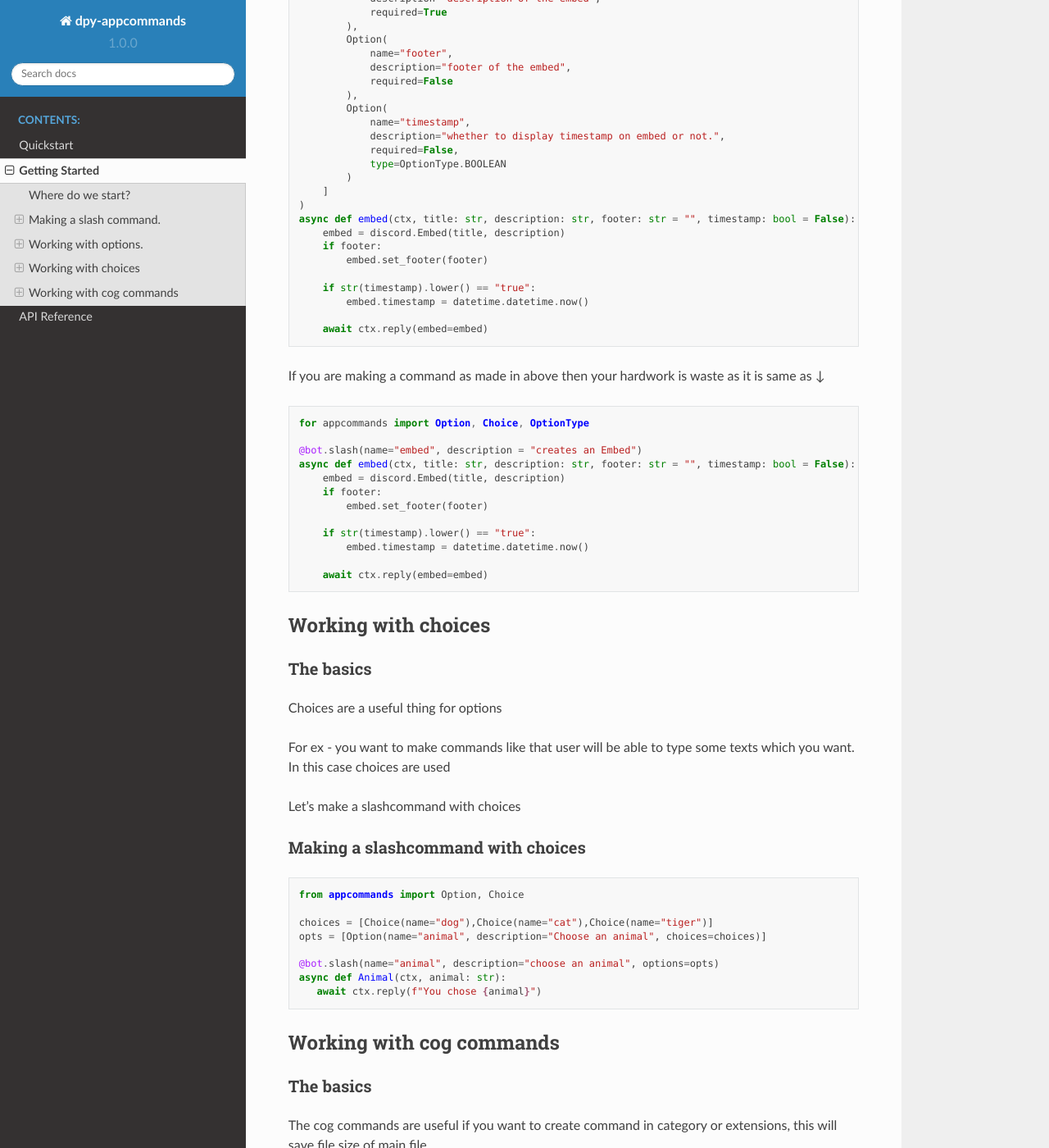
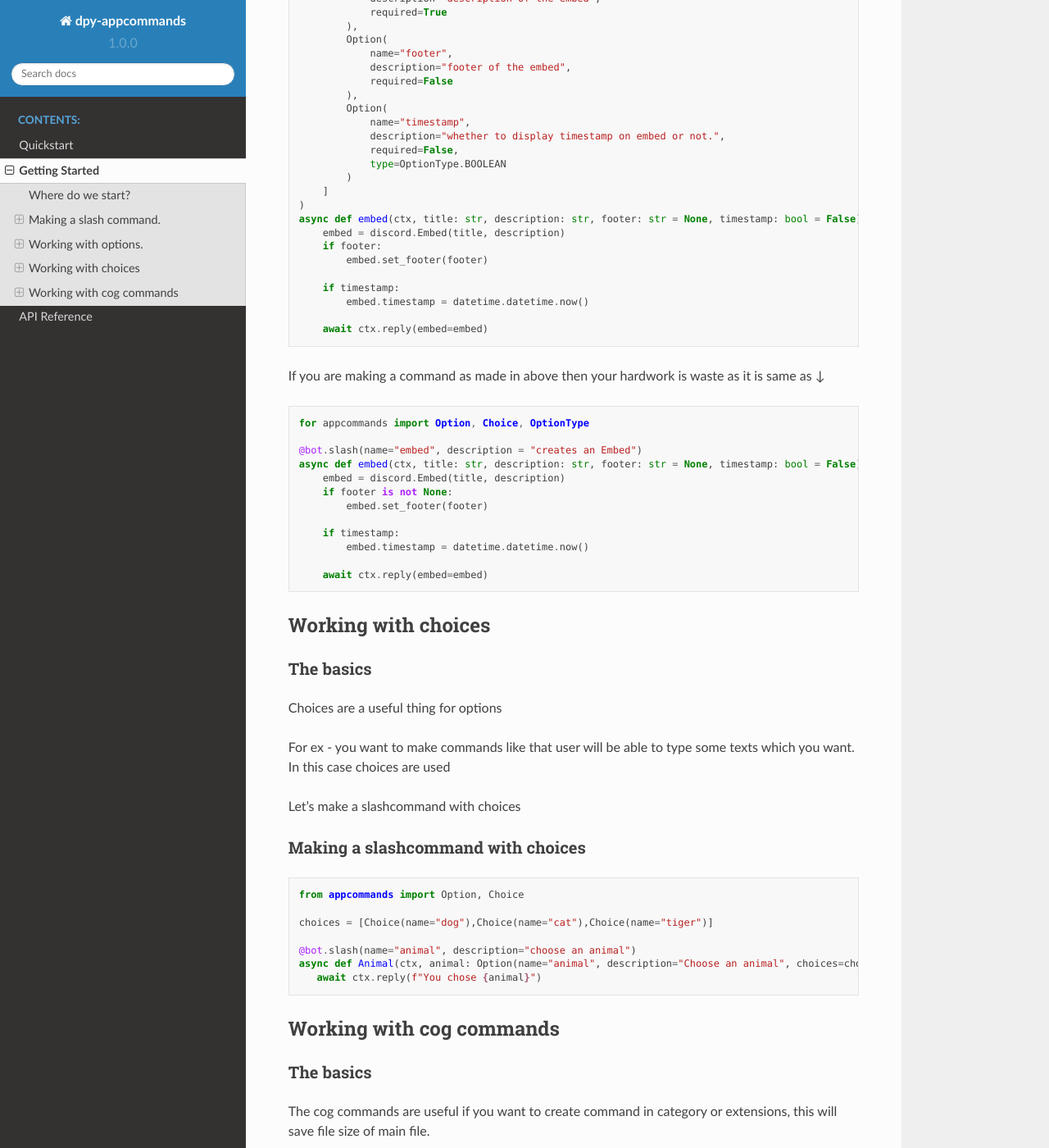
Before and after one commit to Rishiraj0100/dpy-appcommands, a Sphinx documentation site: the page built from docs/gettingstarted.rst, in a window 1280 px wide and 1400 px high, scrolled down 2439 px. Shown: the whole window at 82% size. Built offline with Sphinx 7.4.7 and the Read the Docs theme 2.0.0, drawn with Linux system fonts in a browser that asks for light colours.

Commit message:
Update gettingstarted.rst

```diff
--- a/docs/gettingstarted.rst
+++ b/docs/gettingstarted.rst
@@ -144,12 +144,12 @@ A sample is given here
             )
         ]
     )
-    async def embed(ctx, title: str, description: str, footer: str = "", timestamp: bool = False):
+    async def embed(ctx, title: str, description: str, footer: str = None, timestamp: bool = False):
         embed = discord.Embed(title, description)
         if footer:
             embed.set_footer(footer)
 
-        if str(timestamp).lower() == "true":
+        if timestamp:
             embed.timestamp = datetime.datetime.now()
 
         await ctx.reply(embed=embed)
@@ -162,12 +162,12 @@ as it is same as ↓
     for appcommands import Option, Choice, OptionType
 
     @bot.slash(name="embed", description = "creates an Embed")
-    async def embed(ctx, title: str, description: str, footer: str = "", timestamp: bool = False):
+    async def embed(ctx, title: str, description: str, footer: str = None, timestamp: bool = False):
         embed = discord.Embed(title, description)
-        if footer:
+        if footer is not None:
             embed.set_footer(footer)
 
-        if str(timestamp).lower() == "true":
+        if timestamp:
             embed.timestamp = datetime.datetime.now()
 
         await ctx.reply(embed=embed)
@@ -194,10 +194,9 @@ Making a slashcommand with choices
     from appcommands import Option, Choice
 
     choices = [Choice(name="dog"),Choice(name="cat"),Choice(name="tiger")]
-    opts = [Option(name="animal", description="Choose an animal", choices=choices)]
 
-    @bot.slash(name="animal", description="choose an animal", options=opts)
-    async def Animal(ctx, animal: str):
+    @bot.slash(name="animal", description="choose an animal")
+    async def Animal(ctx, animal: Option(name="animal", description="Choose an animal", choices=choices)):
        await ctx.reply(f"You chose {animal}")
 
 Working with cog commands
```
Also changed, not shown: other parts of docs/gettingstarted.rst (+1 -1 lines).
